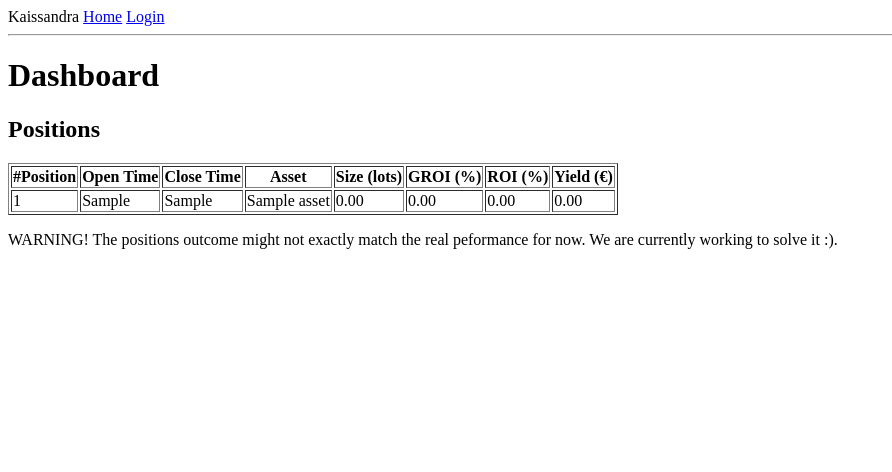
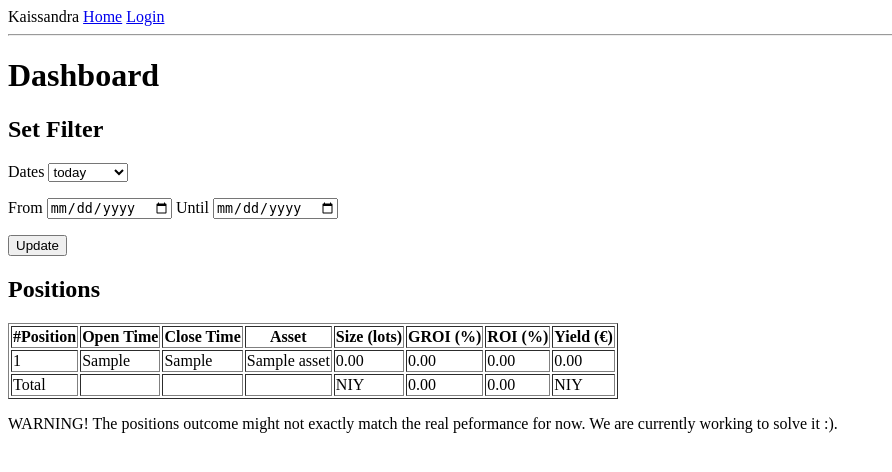
Before and after one commit to mgutierrez09/kaissandra_webapp, a Flask app: template app/templates/dashboard.html in a window 1280 px wide. Shown: the top 472 px of the page, without its empty margins (0-892 px from the left). Run offline with Flask 2, Linux system fonts and the light colour scheme; tables that the repository leaves empty hold one stand-in row (values such as "Sample post"); the template is opened without the code that fills it: values that come from a table or form of the project are taken from there, most other values are stand-ins (such as "Sample title", 1, 10 or a date in 2020).

Commit message:
filters on the way

```diff
--- a/app/api/users.py
+++ b/app/api/users.py
@@ -338,7 +338,6 @@ def add_splits_to_user(id):
         lots = float(data['lots'])
     except:
         return bad_request("Incorrect format for lots. Required: float")
-
     try:
         init_date = dt.datetime.strptime(data['starting'],'%Y.%m.%d_%H:%M:%S')
         end_date = dt.datetime.strptime(data['ending'],'%Y.%m.%d_%H:%M:%S')
--- a/app/main/forms.py
+++ b/app/main/forms.py
@@ -6,7 +6,7 @@ Created on Sat Feb  1 16:17:10 2020
 """
 
 from flask_wtf import FlaskForm
-from wtforms import StringField, PasswordField, BooleanField, SubmitField
+from wtforms import StringField, PasswordField, BooleanField, SubmitField, SelectField, DateField
 from wtforms.validators import DataRequired
 
 class LoginForm(FlaskForm):
@@ -14,3 +14,10 @@ class LoginForm(FlaskForm):
     password = PasswordField('Password', validators=[DataRequired()])
     remember_me = BooleanField('Remember Me')
     submit = SubmitField('Sign In')
+
+class FilterTable(FlaskForm):
+    dates = SelectField('Dates',choices=[('today','today'),('yesterday','yesterday'),('this week','week'),
+                                        ('this month','month'),('YTD','YTD'),('custom','custom')])
+    start_date = DateField('From')
+    end_date = DateField('Until')
+    submit = SubmitField('Update')
--- a/app/templates/dashboard.html
+++ b/app/templates/dashboard.html
@@ -2,6 +2,20 @@
 
 {% block content %}
     <h1>Dashboard</h1>
+    <div>
+      <h2> Set Filter </h2>
+      <p>
+        {{ filterform.dates.label }}
+        {{ filterform.dates() }}
+      </p>
+      <p>
+        {{ filterform.start_date.label }}
+        {{ filterform.start_date() }}
+        {{ filterform.end_date.label }}
+        {{ filterform.end_date() }}
+      </p>
+      <p>{{ filterform.submit() }}</p>
+    </div>
     <div class="container">
     <h2> Positions </h2>
     <table border="1">
@@ -19,6 +33,19 @@
               <td> {{'%0.2f'| format(current_user.positionsplits[p].userlots*roi_positions[p]*1000)}} </td>
             </tr>
             {% endfor %}
+            <tr>
+              <td> Total </td><td>    </td><td>    </td><td>   </td>
+              {% if vector_pos|length>0 %}
+              <td>  NIY  </td>
+              <td> {{'%0.2f'| format(groi_positions|sum)}} </td><td> {{'%0.2f'| format(roi_positions|sum)}} </td>
+              <td> NIY </td>
+              {% else %}
+              <td>  0.0  </td>
+              <td> 0.0 </td>
+              <td> 0.0 </td>
+              <td> 0.0 </td>
+              {% endif %}
+            </tr>
         </tbody>
 
     </table>
```
Also changed, not shown: app/main/routes.py (+16 -9 lines), app/util.py (+15 -1 lines).
